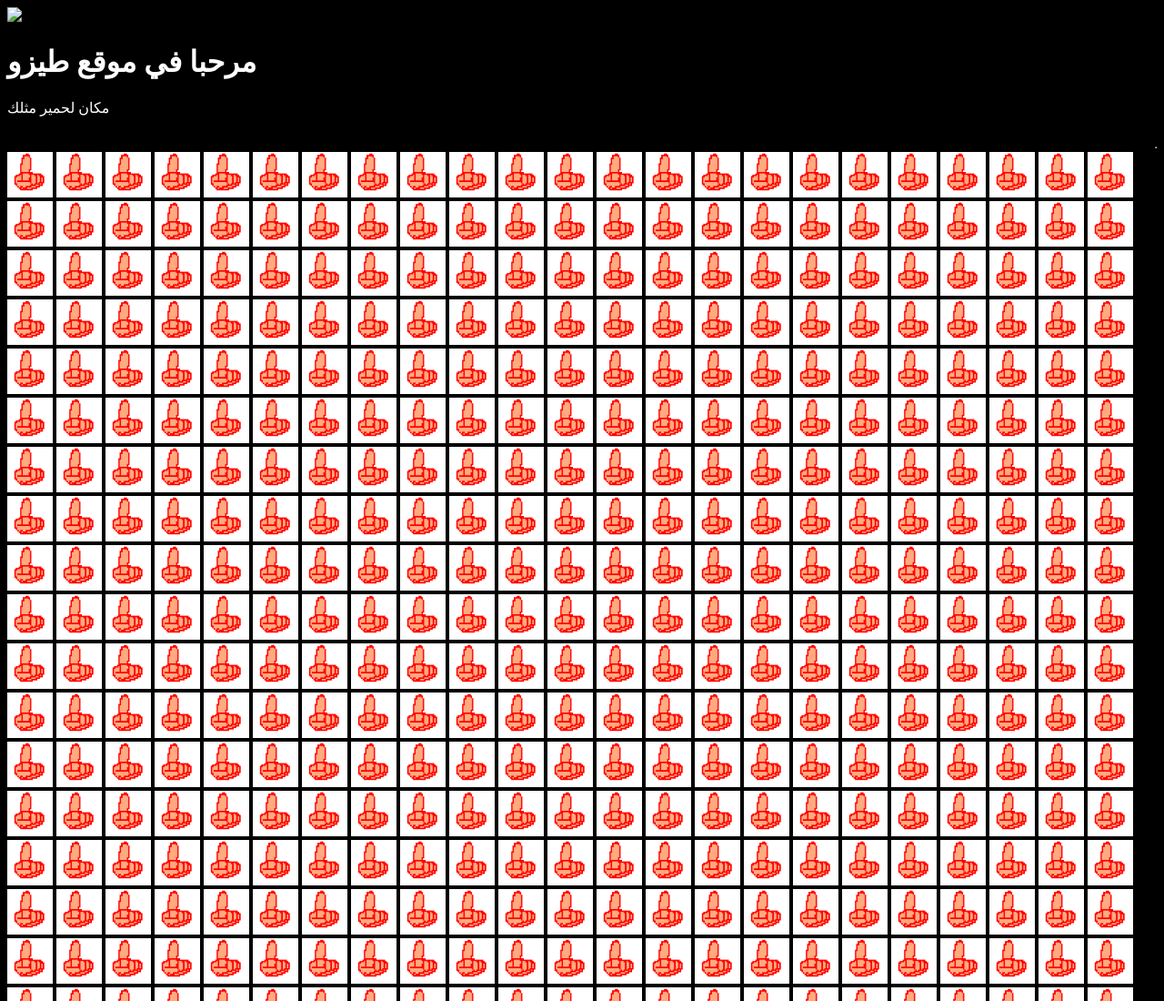
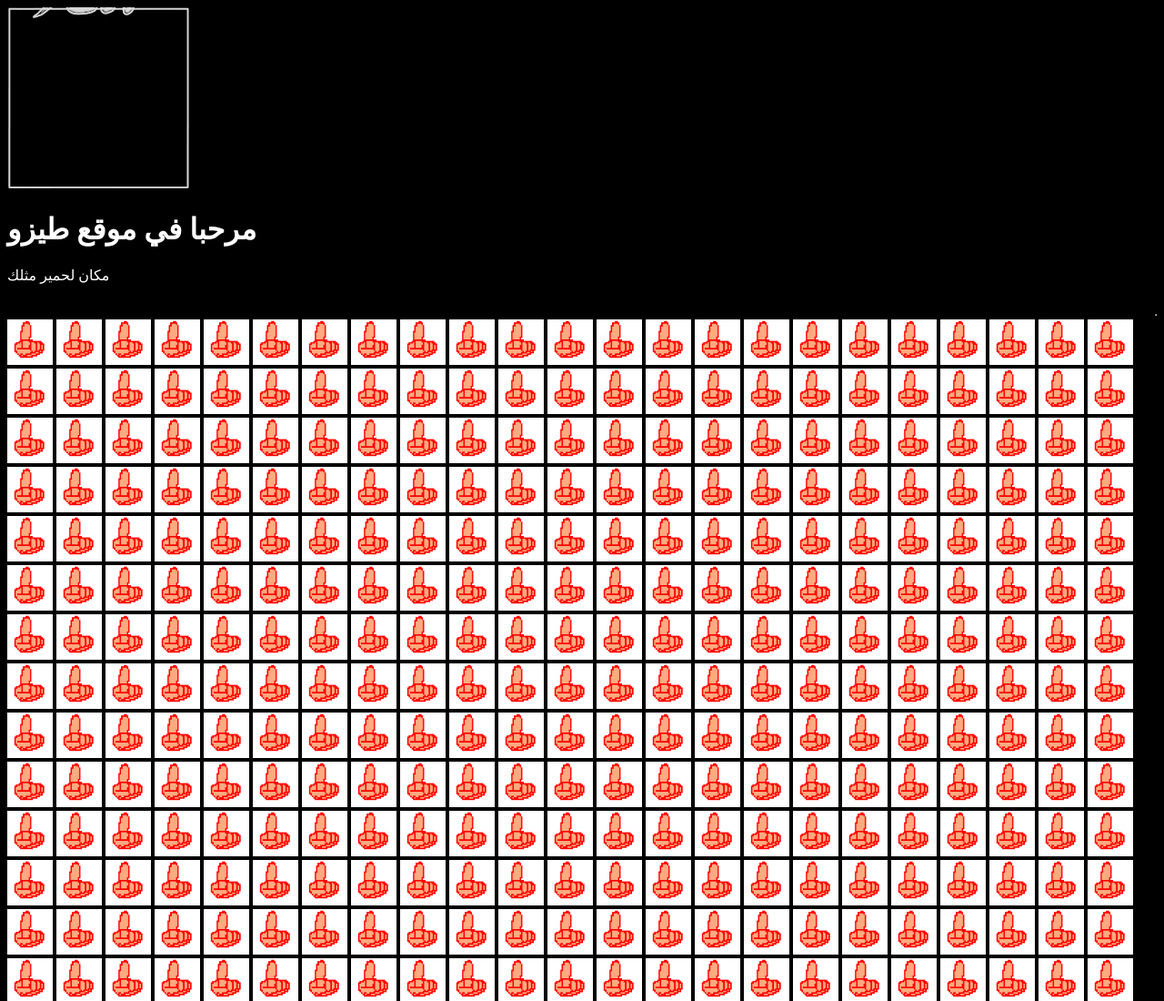
Before and after one commit to fxs1400/Tizio, a plain HTML site: page index.html in a window 1280 px wide. Shown: the top 1100 px of the page at 91% size. Drawn offline with Linux system fonts and the light colour scheme.

Commit message:
index.html

```diff
--- a/index.html
+++ b/index.html
@@ -4,7 +4,7 @@
     <meta charset="UTF-8">
     <title>موقع طيزو</title>
 </head>
-    <img src="بدون عنوان 11.gif">
+    <img src=" Untitled 11.gif">
 <h1>مرحبا في موقع طيزو</h1>
 <p>مكان لحمير مثلك</p>
 <marquee>
```
